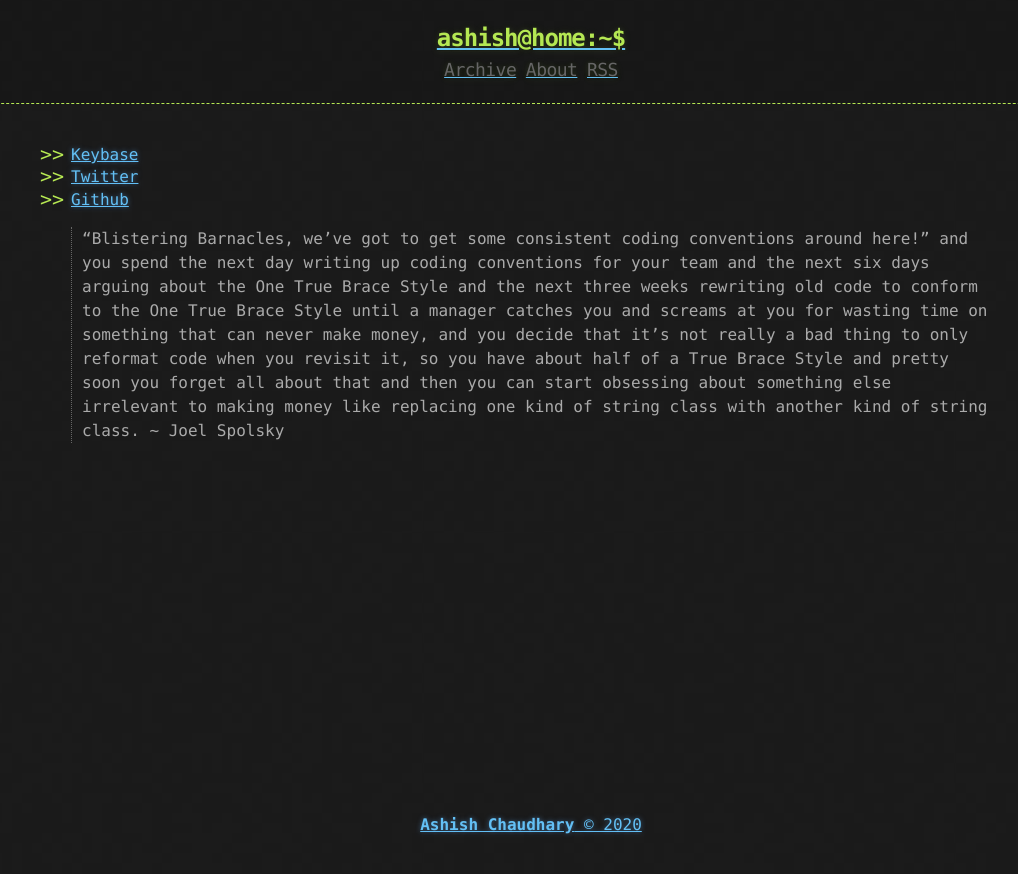
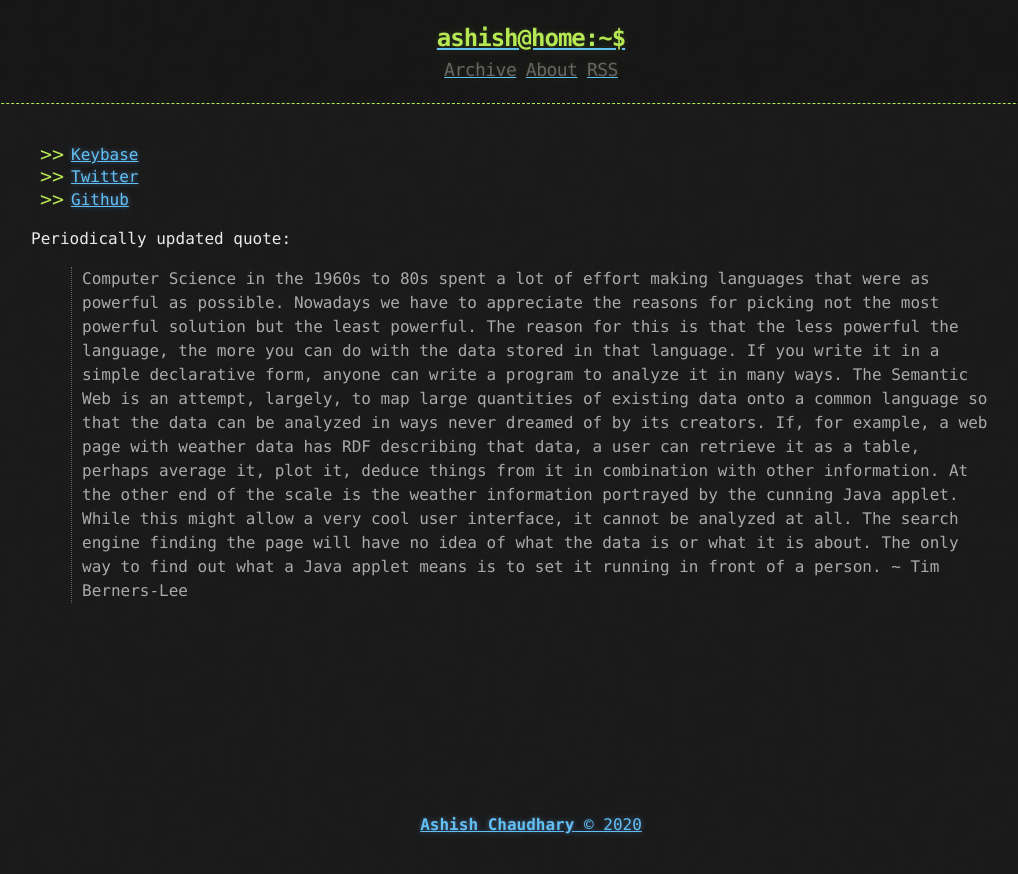
Before and after one commit to tocttou/tocttou.github.io, a Jekyll site: the page built from about.md, in a window 1280 px wide. Shown: the top 874 px of the page, without its empty margins (109-1127 px from the left). Built offline with Jekyll 4.4.1, drawn with Linux system fonts in a browser that asks for light colours.

Commit message:
Update about.md

```diff
--- a/about.md
+++ b/about.md
@@ -7,5 +7,7 @@ title: About
 * [Twitter](https://twitter.com/tocttou)
 * [Github](https://github.com/tocttou)
 
-> “Blistering Barnacles, we’ve got to get some consistent coding conventions around here!” and you spend the next day writing up coding conventions for your team and the next six days arguing about the One True Brace Style and the next three weeks rewriting old code to conform to the One True Brace Style until a manager catches you and screams at you for wasting time on something that can never make money, and you decide that it’s not really a bad thing to only reformat code when you revisit it, so you have about half of a True Brace Style and pretty soon you forget all about that and then you can start obsessing about something else irrelevant to making money like replacing one kind of string class with another kind of string class.
-> ~ Joel Spolsky
+Periodically updated quote:
+
+> Computer Science in the 1960s to 80s spent a lot of effort making languages that were as powerful as possible. Nowadays we have to appreciate the reasons for picking not the most powerful solution but the least powerful. The reason for this is that the less powerful the language, the more you can do with the data stored in that language. If you write it in a simple declarative form, anyone can write a program to analyze it in many ways. The Semantic Web is an attempt, largely, to map large quantities of existing data onto a common language so that the data can be analyzed in ways never dreamed of by its creators. If, for example, a web page with weather data has RDF describing that data, a user can retrieve it as a table, perhaps average it, plot it, deduce things from it in combination with other information. At the other end of the scale is the weather information portrayed by the cunning Java applet. While this might allow a very cool user interface, it cannot be analyzed at all. The search engine finding the page will have no idea of what the data is or what it is about. The only way to find out what a Java applet means is to set it running in front of a person.
+> ~ Tim Berners-Lee
```
